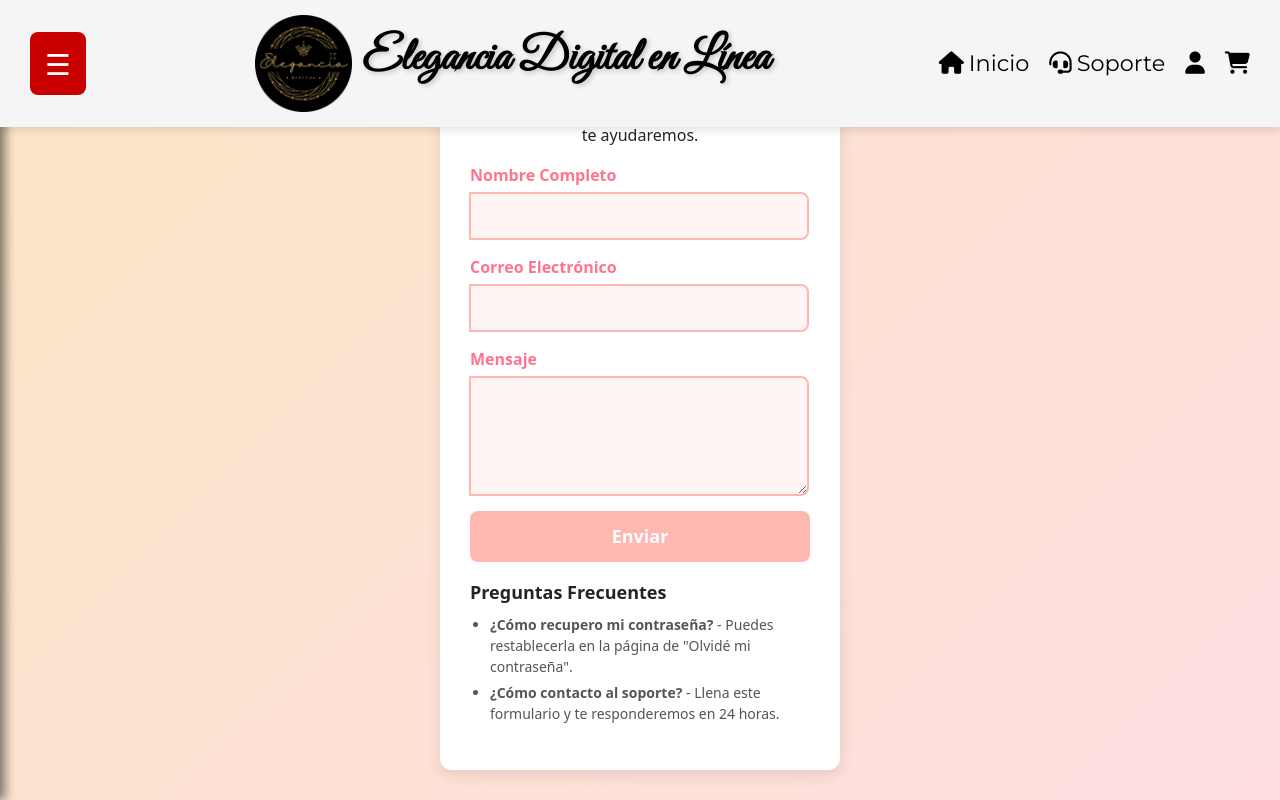
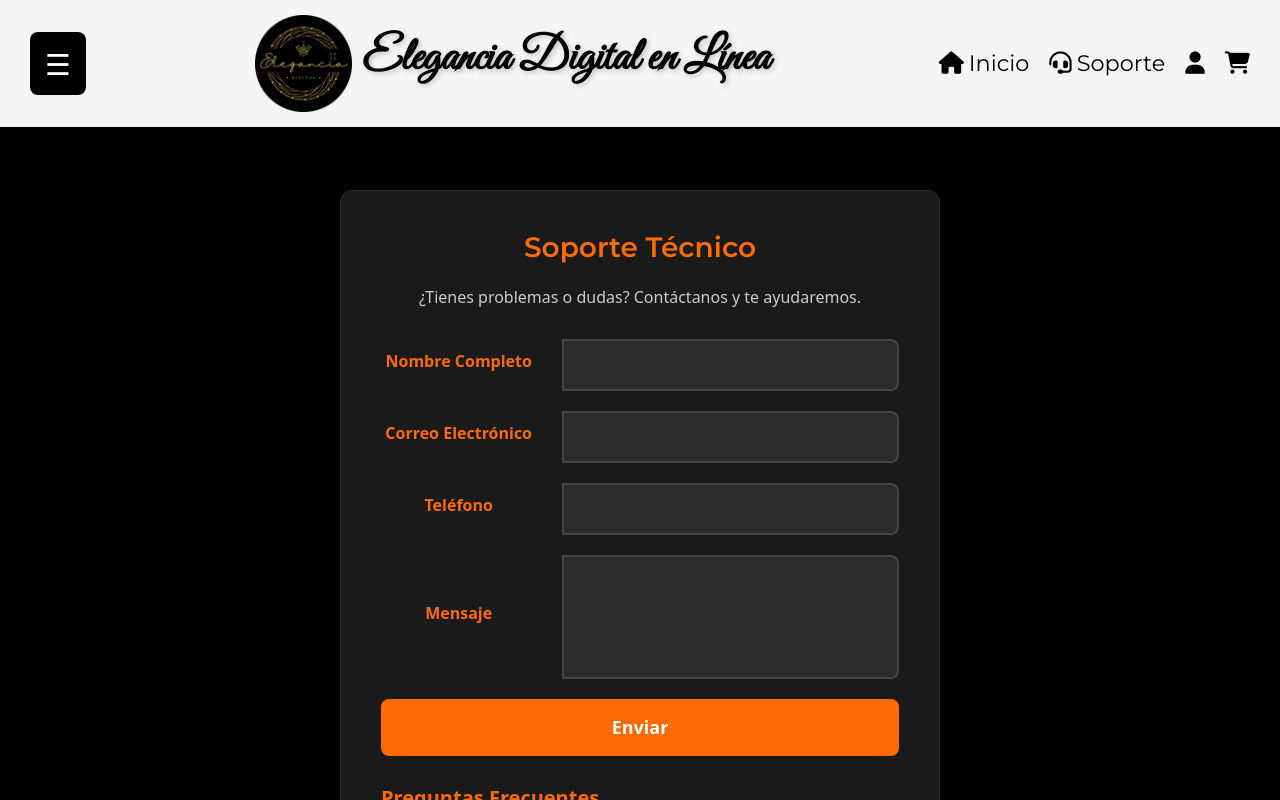
Before and after one commit to Danithza/joyeria-universidad, a Vue app: page /soporte in a window 1280 px wide. Shown: the top 800 px of the page. Built offline with nearby package versions, Linux system fonts and the light colour scheme.

Commit message:
cambios de colores

```diff
--- a/src/App.vue
+++ b/src/App.vue
@@ -1,4 +1,5 @@
 <template>
+
   <div class="app-container">
     <!-- Sidebar -->
     <SidebarComponent :isOpen="sidebarOpen" />
@@ -36,27 +37,30 @@ export default {
 </script>
 
 <style scoped>
+
+
+
 /* Layout principal */
+/* App.vue */
 .app-container {
   display: flex;
-  flex-direction: column;
-  height: 100vh;
+  height: auto;
+  flex-direction: row; /* Sidebar y contenido principal en fila */
 }
 
-/* Contenedor principal */
 .main-content {
-  flex-grow: 1;
   display: flex;
   flex-direction: column;
-  margin-left: 0; /* Ajuste dinámico */
+  flex: 1; /* Muy importante: hace que el contenido se expanda verticalmente */
+  min-height: 100vh;
 }
 
-/* Asegurar que el footer esté al final */
 .footer {
   text-align: center;
   padding: 10px;
   background: #f8f8f8;
   border-top: 1px solid #ddd;
-  margin-top: auto;
+  margin-top: auto; /* Empuja el footer hacia abajo */
 }
+
 </style>
--- a/src/components/Layout/Navbar.vue
+++ b/src/components/Layout/Navbar.vue
@@ -116,7 +116,7 @@ const proceedToCheckout = () => {
 
 .menu-btn {
   font-size: 1.8rem;
-  background: #c90000;
+  background:black;
   border: none;
   border-radius: 8px;
   padding: 10px 15px;
@@ -126,7 +126,7 @@ const proceedToCheckout = () => {
 }
 
 .menu-btn:hover {
-  background: #a70000;
+  background: #FF5722; /* Naranja más intenso */
   transform: scale(1.1);
 }
 
@@ -170,7 +170,7 @@ const proceedToCheckout = () => {
 }
 
 .icon-group:hover {
-  color: #c90000;
+  color: #FF5722; /* Naranja más intenso */
   transform: scale(1.2);
 }
 
@@ -277,37 +277,7 @@ const proceedToCheckout = () => {
   color: #333;
 }
 
-.item-details p {
-  margin: 5px 0 0;
-  font-size: 0.9rem;
-  color: #666;
-}
 
-.item-actions {
-  display: flex;
-  flex-direction: column;
-  align-items: flex-end;
-}
-
-.item-total {
-  font-weight: bold;
-  color: #333;
-  margin-bottom: 5px;
-}
-
-.remove-item {
-  background: none;
-  border: none;
-  color: #ff4444;
-  cursor: pointer;
-  font-size: 1rem;
-}
-
-.cart-summary {
-  margin-top: 20px;
-  padding-top: 20px;
-  border-top: 2px solid #eee;
-}
 
 .total-section {
   display: flex;
@@ -318,7 +288,7 @@ const proceedToCheckout = () => {
 
 .total-amount {
   font-weight: bold;
-  color: #c90000;
+  color: #FF5722; /* Naranja más intenso */
 }
 
 .cart-buttons {
@@ -343,16 +313,17 @@ const proceedToCheckout = () => {
 }
 
 .continue-shopping:hover {
-  background-color: #e0e0e0;
+  background-color: #FF5722; /* Naranja más intenso */
+  color: white;
 }
 
 .checkout-button {
-  background-color: #c90000;
+  background-color: #FF5722; /* Naranja más intenso */
   color: white;
 }
 
 .checkout-button:hover {
-  background-color: #a70000;
+  background-color: #FF5722; /* Naranja más intenso */
 }
 
 @keyframes fadeIn {
--- a/src/components/Layout/footer.vue
+++ b/src/components/Layout/footer.vue
@@ -3,12 +3,6 @@
     <p>© 2024 Elegancia Digital en Línea - Todos los derechos reservados.</p>
   </footer>
 </template>
-
-  <script>
-  export default {
-    name: "FooterComponent",
-  };
-  </script>
 
 <style scoped>
 .footer {
@@ -17,7 +11,5 @@
   padding: 10px;
   background: #f8f8f8;
   border-top: 1px solid #ddd;
-    position: relative;
-    bottom: 0;
 }
 </style>
--- a/src/views/Autenticacion/ForgotPassword.vue
+++ b/src/views/Autenticacion/ForgotPassword.vue
@@ -46,14 +46,14 @@ export default {
   justify-content: center;
   align-items: center;
   height: 100vh;
-  background: linear-gradient(135deg, #fbe7c6, #ffdde1);
+  background: #000; /* Fondo negro */
 }
 
 .forgot-password-card {
-  background: #fff;
+  background: #1a1a1a; /* Fondo oscuro */
   padding: 30px;
   border-radius: 12px;
-  box-shadow: 0 5px 15px rgba(0, 0, 0, 0.1);
+  box-shadow: 0 8px 20px rgba(0, 0, 0, 0.5);
   text-align: center;
   width: 350px;
 }
@@ -63,7 +63,7 @@ h2 {
   font-size: 24px;
   font-weight: 600;
   margin-bottom: 20px;
-  color: #ff9aa2;
+  color: #FF6B00; /* Naranja vibrante */
 }
 
 .input-group {
@@ -75,27 +75,27 @@ h2 {
   font-weight: 600;
   display: block;
   margin-bottom: 5px;
-  color: #ff758f;
+  color: #FF6B00;
 }
 
 .input-group input {
   width: 100%;
   padding: 10px;
-  border: 2px solid #ffb7b2;
+  border: 2px solid #444;
   border-radius: 8px;
   font-size: 16px;
-  background: #fff5f5;
-  color: #333;
+  background: #2b2b2b;
+  color: #fff;
   transition: border 0.3s ease;
 }
 
 .input-group input:focus {
-  border-color: #ff9aa2;
+  border-color: #FF6B00;
   outline: none;
 }
 
 .btn-recover {
-  background: #ffb7b2;
+  background: #FF6B00;
   color: #fff;
   border: none;
   padding: 12px;
@@ -108,13 +108,13 @@ h2 {
 }
 
 .btn-recover:hover {
-  background: #ff9aa2;
+  background: #e65c00;
 }
 
 .back-to-login {
   display: block;
   margin-top: 10px;
-  color: #ff758f;
+  color: #FF6B00;
   text-decoration: none;
   font-weight: 600;
 }
@@ -124,8 +124,8 @@ h2 {
 }
 
 .success-message {
-  background: #b5e7a0;
-  color: #333;
+  background: #4caf50;
+  color: #fff;
   padding: 10px;
   border-radius: 8px;
   font-weight: 600;
--- a/src/views/Autenticacion/Register.vue
+++ b/src/views/Autenticacion/Register.vue
@@ -80,7 +80,7 @@ export default {
   justify-content: center;
   align-items: center;
   height: 100vh;
-  background: linear-gradient(135deg, #fddde6, #fce4d8);
+  background: #000; /* Fondo negro */
   padding: 20px;
 }
 
@@ -88,12 +88,12 @@ export default {
   display: flex;
   flex-direction: column;
   align-items: center;
-  background: white;
+  background: #1a1a1a; /* Fondo oscuro */
   padding: 30px;
   border-radius: 12px;
-  box-shadow: 0 5px 15px rgba(0, 0, 0, 0.1);
+  box-shadow: 0 8px 20px rgba(0, 0, 0, 0.5);
   width: 90%;
-  max-width: 1000px; /* Para que no sea demasiado ancho */
+  max-width: 1000px;
 }
 
 h2 {
@@ -101,7 +101,7 @@ h2 {
   font-size: 24px;
   font-weight: 600;
   margin-bottom: 20px;
-  color: #ff6b81;
+  color: #FF6B00;
 }
 
 .form-row {
@@ -115,25 +115,27 @@ h2 {
 .input-group {
   display: flex;
   flex-direction: column;
-  width: 45%; /* Para que queden dos columnas */
+  width: 45%;
 }
 
 .input-group label {
   font-weight: 600;
   margin-bottom: 5px;
-  color: #ff6b81;
+  color: #FF6B00;
 }
 
 .input-group input {
   padding: 10px;
-  border: 2px solid #ffb6c1;
+  border: 2px solid #444;
   border-radius: 8px;
   font-size: 16px;
+  background: #2b2b2b;
+  color: #fff;
   transition: border 0.3s ease;
 }
 
 .input-group input:focus {
-  border-color: #ff9aa2;
+  border-color: #FF6B00;
   outline: none;
 }
 
@@ -146,7 +148,7 @@ h2 {
 }
 
 .btn-register, .btn-back {
-  background: #ffb6c1;
+  background: #FF6B00;
   color: white;
   border: none;
   padding: 12px 20px;
@@ -158,6 +160,6 @@ h2 {
 }
 
 .btn-register:hover, .btn-back:hover {
-  background: #ff6b81;
+  background: #e65c00;
 }
 </style>
--- a/src/views/Home.vue
+++ b/src/views/Home.vue
@@ -86,11 +86,14 @@ export default {
 </script>
 
 <style scoped>
+@import url('https://fonts.googleapis.com/css2?family=Montserrat:wght@400;600&display=swap');
+
 .home-container {
   background: #000;
   color: #fff;
   text-align: center;
   padding-top: 80px;
+  font-family: 'Montserrat', sans-serif;
 }
 
 .welcome-container {
@@ -110,6 +113,7 @@ export default {
   display: flex;
   align-items: center;
   gap: 10px;
+  color: #FF6B00;
 }
 
 .diamond {
@@ -127,6 +131,7 @@ export default {
   font-style: italic;
   margin-top: 10px;
   animation: fadeIn 1s ease-in-out;
+  color: #f5f5f5;
 }
 
 .section {
@@ -137,12 +142,14 @@ export default {
 .section-title {
   font-size: 2rem;
   margin-bottom: 10px;
+  color: #FF6B00;
 }
 
 .section-text {
   font-size: 1.1rem;
   max-width: 600px;
   margin: 0 auto;
+  color: #ccc;
 }
 
 .carousel-inner img {
@@ -206,6 +213,22 @@ export default {
   transform: scale(1.1);
 }
 
+.btn-home {
+  display: inline-block;
+  margin-top: 40px;
+  background: #FF6B00;
+  color: white;
+  padding: 12px 24px;
+  border-radius: 8px;
+  text-decoration: none;
+  font-weight: 600;
+  transition: background 0.3s ease;
+}
+
+.btn-home:hover {
+  background: #e65c00;
+}
+
 @keyframes fadeIn {
   from { opacity: 0; }
   to { opacity: 1; }
--- a/src/views/Soporte/Soporte.vue
+++ b/src/views/Soporte/Soporte.vue
@@ -13,6 +13,11 @@
         <div class="input-group">
           <label for="email">Correo Electrónico</label>
           <input type="email" id="email" v-model="email" required />
+        </div>
+
+        <div class="input-group">
+          <label for="phone">Teléfono</label>
+          <input type="tel" id="phone" v-model="phone" required />
         </div>
 
         <div class="input-group">
@@ -41,12 +46,13 @@ export default {
     return {
       name: "",
       email: "",
+      phone: "",
       message: "",
     };
   },
   methods: {
     submitSupport() {
-      console.log(`Enviando mensaje de soporte de ${this.name} (${this.email}): ${this.message}`);
+      console.log(`Enviando mensaje de soporte de ${this.name} (${this.email}, ${this.phone}): ${this.message}`);
       alert("Tu mensaje ha sido enviado. Te responderemos pronto.");
     },
   },
@@ -60,61 +66,78 @@ export default {
   display: flex;
   justify-content: center;
   align-items: center;
-  height: 100vh;
-  background: linear-gradient(135deg, #fbe7c6, #ffdde1);
+  padding: 80px 20px;
+  min-height: 100vh;
+  background-color: #000;
+  padding-top: 190px;
 }
 
 .support-card {
-  background: white;
-  padding: 30px;
+  background: #1a1a1a;
+  padding: 40px;
   border-radius: 12px;
-  box-shadow: 0 5px 15px rgba(0, 0, 0, 0.1);
+  box-shadow: 0 10px 30px rgba(0, 0, 0, 0.5);
   text-align: center;
-  width: 400px;
+  width: 100%;
+  max-width: 600px;
+  border: 1px solid #2b2b2b;
 }
 
 h2 {
-  font-size: 24px;
+  font-family: 'Montserrat', sans-serif;
+  font-size: 28px;
   font-weight: 600;
-  margin-bottom: 10px;
-  color: #ff9aa2;
+  margin-bottom: 20px;
+  color: #FF6B00;
+}
+
+p {
+  font-size: 16px;
+  color: #ccc;
+  margin-bottom: 30px;
 }
 
 .input-group {
-  text-align: left;
-  margin-bottom: 15px;
+  display: flex;
+  flex-direction: column;
+  margin-bottom: 20px;
+  align-items: flex-start;
 }
 
 .input-group label {
   font-weight: 600;
   display: block;
-  margin-bottom: 5px;
-  color: #ff758f;
+  margin-bottom: 8px;
+  color: #FF6B00;
 }
 
 .input-group input,
 .input-group textarea {
   width: 100%;
-  padding: 10px;
-  border: 2px solid #ffb7b2;
+  padding: 12px;
+  border: 2px solid #444;
   border-radius: 8px;
   font-size: 16px;
-  background: #fff5f5;
-  color: #333;
-  transition: border 0.3s ease;
+  background: #2b2b2b;
+  color: #fff;
+  transition: border-color 0.3s ease;
 }
 
 .input-group input:focus,
 .input-group textarea:focus {
-  border-color: #ff9aa2;
+  border-color: #FF6B00;
   outline: none;
 }
 
+.input-group textarea {
+  resize: none;
+}
+
 .btn-submit {
-  background: #ffb7b2;
+  background: #FF6B00;
   color: white;
   border: none;
-  padding: 12px;
+  padding: 15px;
   width: 100%;
   border-radius: 8px;
   font-size: 18px;
@@ -124,18 +147,21 @@ h2 {
 }
 
 .btn-submit:hover {
-  background: #ff9aa2;
+  background: #e65c00;
 }
 
 .faq-section {
-  margin-top: 20px;
+  margin-top: 30px;
   text-align: left;
+  font-size: 16px;
+  color: #ccc;
 }
 
 .faq-section h3 {
-  font-size: 18px;
+  font-size: 20px;
   font-weight: 600;
-  margin-bottom: 10px;
+  margin-bottom: 15px;
+  color: #FF6B00;
 }
 
 .faq-section ul {
@@ -143,8 +169,24 @@ h2 {
 }
 
 .faq-section li {
-  margin-bottom: 5px;
+  margin-bottom: 10px;
   font-size: 14px;
-  color: #555;
+}
+
+@media (min-width: 768px) {
+  .input-group {
+    flex-direction: row;
+    justify-content: space-between;
+    align-items: center;
+  }
+
+  .input-group label {
+    width: 30%;
+  }
+
+  .input-group input,
+  .input-group textarea {
+    width: 65%;
+  }
 }
 </style>
```
Also changed, not shown: src/views/Autenticacion/Login.vue (+30 -29 lines). Lines whose indentation alone changed are shown as unchanged.
